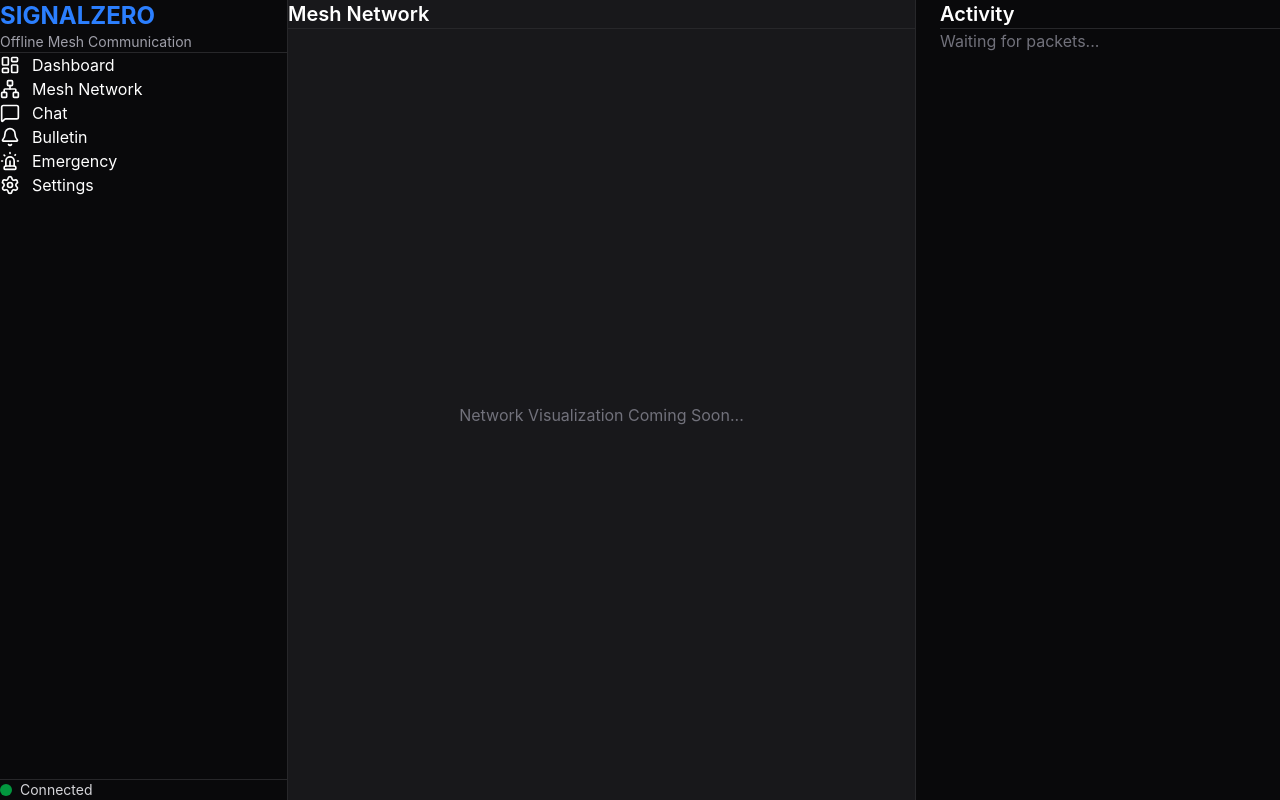
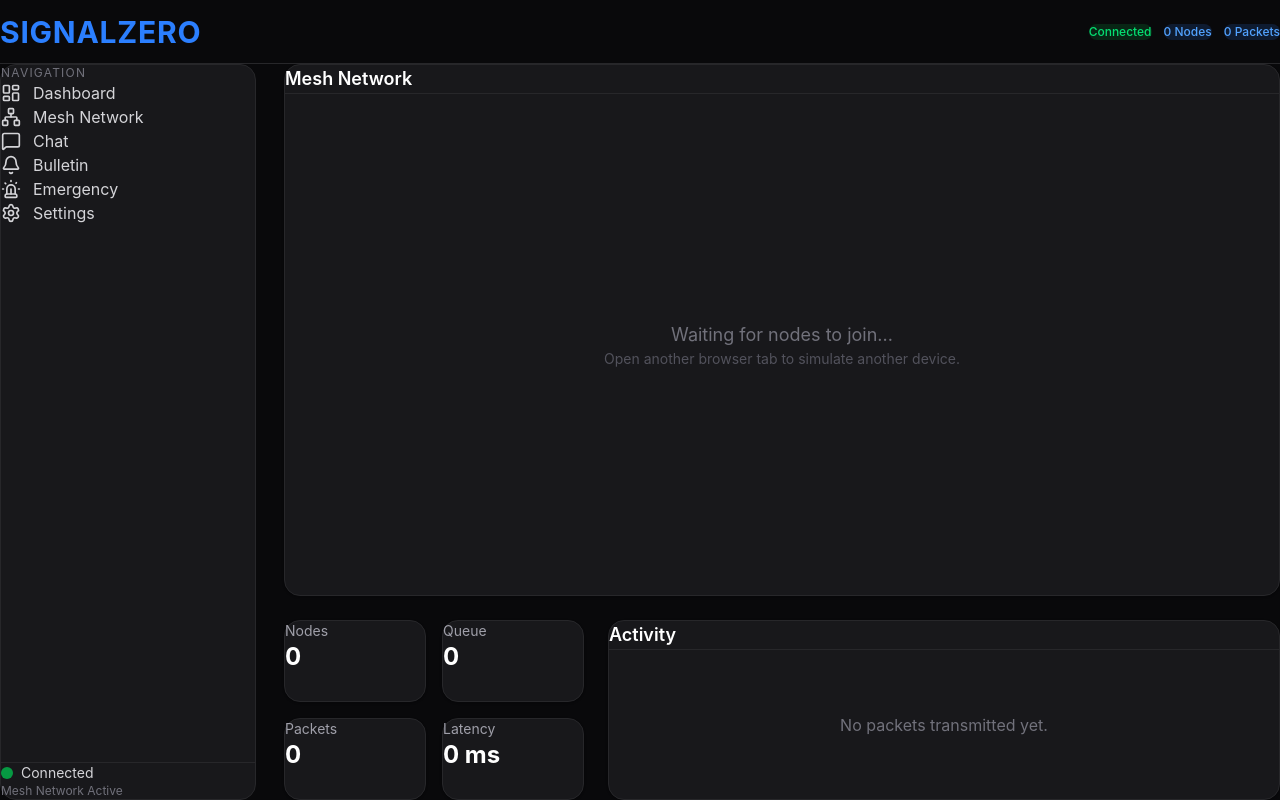
Before and after one commit to Saumyaketu/SignalZero, a React (Vite) app in the folder frontend/: page / in a window 1280 px wide. Built offline with nearby package versions, Linux system fonts and the light colour scheme.

Commit message:
refactor: Redesigned dashboard with top navigation and footer stats

```diff
--- a/frontend/src/components/layout/ActivityPanel.tsx
+++ b/frontend/src/components/layout/ActivityPanel.tsx
@@ -1,14 +1,12 @@
+import Panel from "../ui/Panel";
+
 function ActivityPanel() {
   return (
-    <aside className="w-96 bg-zinc-950 flex flex-col">
-      <div className="p-5 border-b border-zinc-800">
-        <h2 className="text-xl font-semibold">Activity</h2>
+    <Panel title="Activity" className="h-full">
+      <div className="flex items-center justify-center h-full">
+        <p className="text-zinc-500">No packets transmitted yet.</p>
       </div>
-
-      <div className="flex-1 p-4">
-        <p className="text-zinc-500">Waiting for packets...</p>
-      </div>
-    </aside>
+    </Panel>
   );
 }
 
--- /dev/null
+++ b/frontend/src/components/layout/FooterStats.tsx
@@ -0,0 +1,17 @@
+import StatCard from "../ui/StatCard";
+
+function FooterStats() {
+  return (
+    <div className="grid grid-cols-2 gap-4">
+      <StatCard title="Nodes" value="0" />
+
+      <StatCard title="Queue" value="0" />
+
+      <StatCard title="Packets" value="0" />
+
+      <StatCard title="Latency" value="0 ms" />
+    </div>
+  );
+}
+
+export default FooterStats;
--- a/frontend/src/components/layout/NetworkPanel.tsx
+++ b/frontend/src/components/layout/NetworkPanel.tsx
@@ -1,14 +1,18 @@
+import Panel from "../ui/Panel";
+
 function NetworkPanel() {
   return (
-    <div className="flex-1 bg-zinc-900 border-r border-zinc-800 flex flex-col">
-      <div className="p-5 border-b border-zinc-800">
-        <h2 className="text-xl font-semibold">Mesh Network</h2>
+    <Panel title="Mesh Network" className="h-full">
+      <div className="h-full flex items-center justify-center">
+        <div className="text-center">
+          <p className="text-zinc-500 text-lg">Waiting for nodes to join...</p>
+
+          <p className="text-sm text-zinc-600 mt-2">
+            Open another browser tab to simulate another device.
+          </p>
+        </div>
       </div>
-
-      <div className="flex-1 flex items-center justify-center">
-        <p className="text-zinc-500">Network Visualization Coming Soon...</p>
-      </div>
-    </div>
+    </Panel>
   );
 }
 
--- a/frontend/src/components/layout/Sidebar.tsx
+++ b/frontend/src/components/layout/Sidebar.tsx
@@ -18,31 +18,36 @@ const menuItems = [
 
 function Sidebar() {
   return (
-    <aside className="w-72 bg-zinc-950 border-r border-zinc-800 flex flex-col">
-      <div className="p-6 border-b border-zinc-800">
-        <h1 className="text-2xl font-bold text-blue-500">SIGNALZERO</h1>
+    <aside className="w-64 bg-zinc-900 rounded-2xl border border-zinc-800 flex flex-col">
 
-        <p className="text-sm text-zinc-400 mt-2">Offline Mesh Communication</p>
-      </div>
+      <nav className="flex-1 p-4">
+        <p className="text-xs uppercase tracking-widest text-zinc-500 mb-4">
+          Navigation
+        </p>
 
-      <nav className="flex-1 p-4 space-y-2">
+        <div className="space-y-2">
           {menuItems.map(({ icon: Icon, label }) => (
             <button
               key={label}
-            className="w-full flex items-center gap-3 px-4 py-3 rounded-xl hover:bg-zinc-900 transition-all duration-200"
+              className="w-full flex items-center gap-3 px-4 py-3 rounded-xl text-zinc-300 hover:bg-blue-600 hover:text-white transition-all"
             >
               <Icon size={20} />
               <span>{label}</span>
             </button>
           ))}
+        </div>
       </nav>
 
-      <div className="p-4 border-t border-zinc-800">
+      {/* Bottom */}
+
+      <div className="border-t border-zinc-800 p-5">
         <div className="flex items-center gap-2">
-          <div className="w-3 h-3 rounded-full bg-green-500 animate-pulse" />
+          <div className="h-3 w-3 rounded-full bg-green-500 animate-pulse" />
 
           <span className="text-sm text-zinc-300">Connected</span>
         </div>
+
+        <p className="text-xs text-zinc-500 mt-2">Mesh Network Active</p>
       </div>
     </aside>
   );
--- /dev/null
+++ b/frontend/src/components/layout/Topbar.tsx
@@ -0,0 +1,23 @@
+import Badge from "../ui/Badge";
+
+function Topbar() {
+  return (
+    <header className="h-16 px-8 border-b border-zinc-800 bg-zinc-950 flex items-center justify-between">
+      <div>
+        <h1 className="text-3xl font-bold tracking-wide text-blue-500">
+          SIGNALZERO
+        </h1>
+      </div>
+
+      <div className="flex items-center gap-3">
+        <Badge text="Connected" color="green" />
+
+        <Badge text="0 Nodes" />
+
+        <Badge text="0 Packets" />
+      </div>
+    </header>
+  );
+}
+
+export default Topbar;
--- a/frontend/src/layouts/DashboardLayout.tsx
+++ b/frontend/src/layouts/DashboardLayout.tsx
@@ -1,15 +1,28 @@
 import Sidebar from "../components/layout/Sidebar";
+import Topbar from "../components/layout/Topbar";
+import FooterStats from "../components/layout/FooterStats";
 import NetworkPanel from "../components/layout/NetworkPanel";
 import ActivityPanel from "../components/layout/ActivityPanel";
 
 function DashboardLayout() {
   return (
-    <div className="h-screen bg-zinc-950 text-white flex overflow-hidden">
-      <Sidebar />
+    <div className="h-screen bg-zinc-950 text-white flex flex-col">
+      <Topbar />
 
-      <main className="flex-1 grid grid-cols-[1fr_340px] gap-6 p-6">
-        <NetworkPanel />
-        <ActivityPanel />
+      <main className="flex-1 p-6 overflow-hidden">
+        <div className="grid h-full grid-cols-[260px_1fr] gap-6">
+          <Sidebar />
+
+          <div className="grid grid-rows-[1fr_180px] gap-6">
+            <NetworkPanel />
+
+            <div className="grid grid-cols-[300px_1fr] gap-6">
+              <FooterStats />
+
+              <ActivityPanel />
+            </div>
+          </div>
+        </div>
       </main>
     </div>
   );
```
Lines whose indentation alone changed are shown as unchanged.
